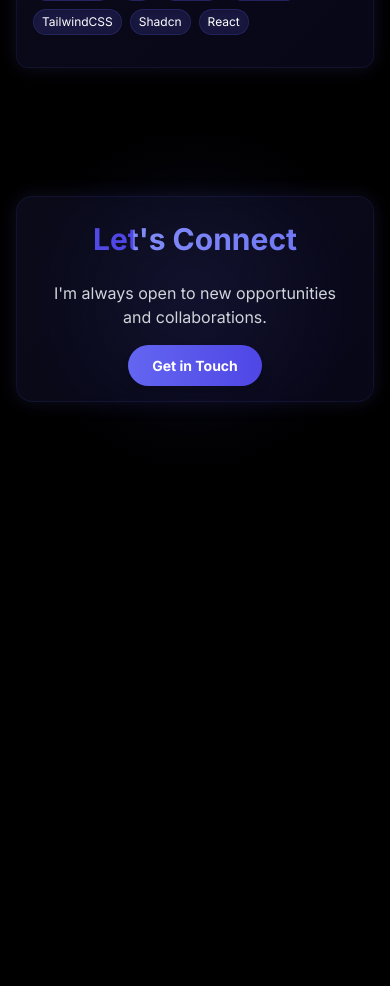
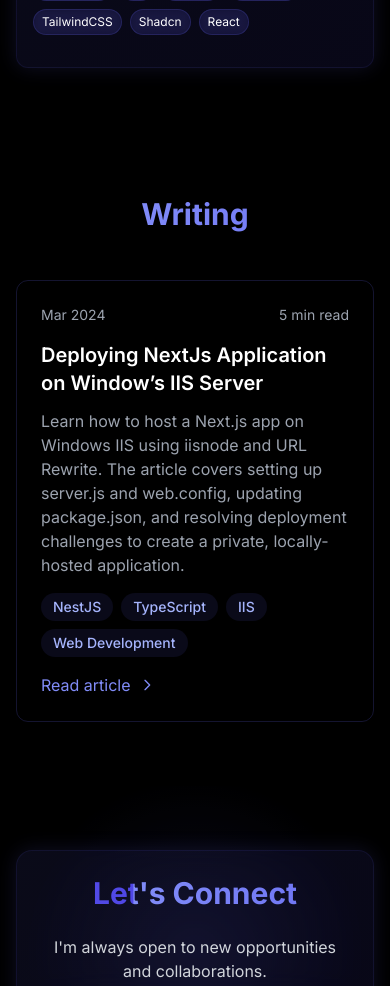
Before and after one commit to Pallepadehat/patrickjakobsen, a Next.js app: page / in a window 390 px wide. Shown: the part 6140-7126 px from the top of the page. Before the commit the page ends 6606 px from the top, so only its background shows below. Built offline with nearby package versions, Linux system fonts and the light colour scheme.

Commit message:
Writing section

```diff
--- a/app/page.tsx
+++ b/app/page.tsx
@@ -21,6 +21,15 @@ interface TimelineItem {
   period: string;
   description: string;
   technologies?: string[];
+}
+
+interface WritingItem {
+  title: string;
+  description: string;
+  date: string;
+  readTime: string;
+  link: string;
+  topics: string[];
 }
 
 const greetings = [
@@ -122,6 +131,18 @@ const timeline: TimelineItem[] = [
       "Problem Solving"
     ]
   }
+];
+
+const writings: WritingItem[] = [
+  {
+    title: "Deploying NextJs Application on Window’s IIS Server",
+    description: "Learn how to host a Next.js app on Windows IIS using iisnode and URL Rewrite. The article covers setting up server.js and web.config, updating package.json, and resolving deployment challenges to create a private, locally-hosted application.",
+    date: "Mar 2024",
+    readTime: "5 min read",
+    link: "https://medium.com/@patrick.jakobsen/deploying-nextjs-application-on-windows-iis-server-60793f416eb1",
+    topics: ["NestJS", "TypeScript", "IIS", "Web Development"]
+  },
+  // Add more articles as you write them
 ];
 
 export default function Home() {
@@ -388,6 +409,8 @@ export default function Home() {
         </motion.div>
       </section>
 
+
+
       {/* Projects Section */}
       {projects.length > 0 && (
       <section className="relative py-16 sm:py-24 md:py-32">
@@ -467,6 +490,84 @@ export default function Home() {
         </section>
       )}
 
+       {/* Writing Section */}
+       {writings.length > 0 && (
+        <section className="relative py-16 sm:py-24">
+          <motion.div
+            initial="hidden"
+            whileInView="visible"
+            viewport={{ once: true, margin: "-100px" }}
+            variants={{
+              hidden: { opacity: 0 },
+              visible: { opacity: 1, transition: { staggerChildren: 0.2 } }
+            }}
+            className="max-w-6xl mx-auto px-4 sm:px-6 lg:px-8"
+          >
+            <h2 className="text-3xl sm:text-4xl md:text-5xl font-bold mb-12 sm:mb-16 text-center text-gradient">
+              Writing
+            </h2>
+            <div className="grid grid-cols-1 md:grid-cols-2 gap-6">
+              {writings.map((article) => (
+                <motion.div
+                  key={article.title}
+                  variants={{
+                    hidden: { opacity: 0, y: 20 },
+                    visible: { opacity: 1, y: 0 }
+                  }}
+                  className="group"
+                >
+                  <Link
+                    href={article.link}
+                    target="_blank"
+                    rel="noopener noreferrer"
+                    className="block"
+                  >
+                    <div className="timeline-card rounded-xl p-6 h-full flex flex-col">
+                      <div className="flex items-center justify-between mb-4">
+                        <span className="text-sm text-gray-400">{article.date}</span>
+                        <span className="text-sm text-gray-400">{article.readTime}</span>
+                      </div>
+                      <h3 className="text-xl font-semibold mb-3 text-white group-hover:text-indigo-400 transition-colors">
+                        {article.title}
+                      </h3>
+                      <p className="text-gray-400 mb-4 flex-grow">
+                        {article.description}
+                      </p>
+                      <div className="flex flex-wrap gap-2 mb-4">
+                        {article.topics.map((topic) => (
+                          <span
+                            key={topic}
+                            className="px-3 py-1 text-sm font-medium text-indigo-300 bg-indigo-500/10 rounded-full"
+                          >
+                            {topic}
+                          </span>
+                        ))}
+                      </div>
+                      <div className="flex items-center text-indigo-400 group-hover:text-indigo-300 transition-colors">
+                        <span>Read article</span>
+                        <svg
+                          className="w-4 h-4 ml-2 transform group-hover:translate-x-1 transition-transform"
+                          fill="none"
+                          viewBox="0 0 24 24"
+                          stroke="currentColor"
+                        >
+                          <path
+                            strokeLinecap="round"
+                            strokeLinejoin="round"
+                            strokeWidth={2}
+                            d="M9 5l7 7-7 7"
+                          />
+                        </svg>
+                      </div>
+                    </div>
+                  </Link>
+                </motion.div>
+              ))}
+            </div>
+          </motion.div>
+        </section>
+      )}
+
       {/* Contact Section */}
       <section className="relative py-16 sm:py-24 md:py-32">
         <div className="hero-gradient absolute inset-0 z-0 opacity-50" />
```
